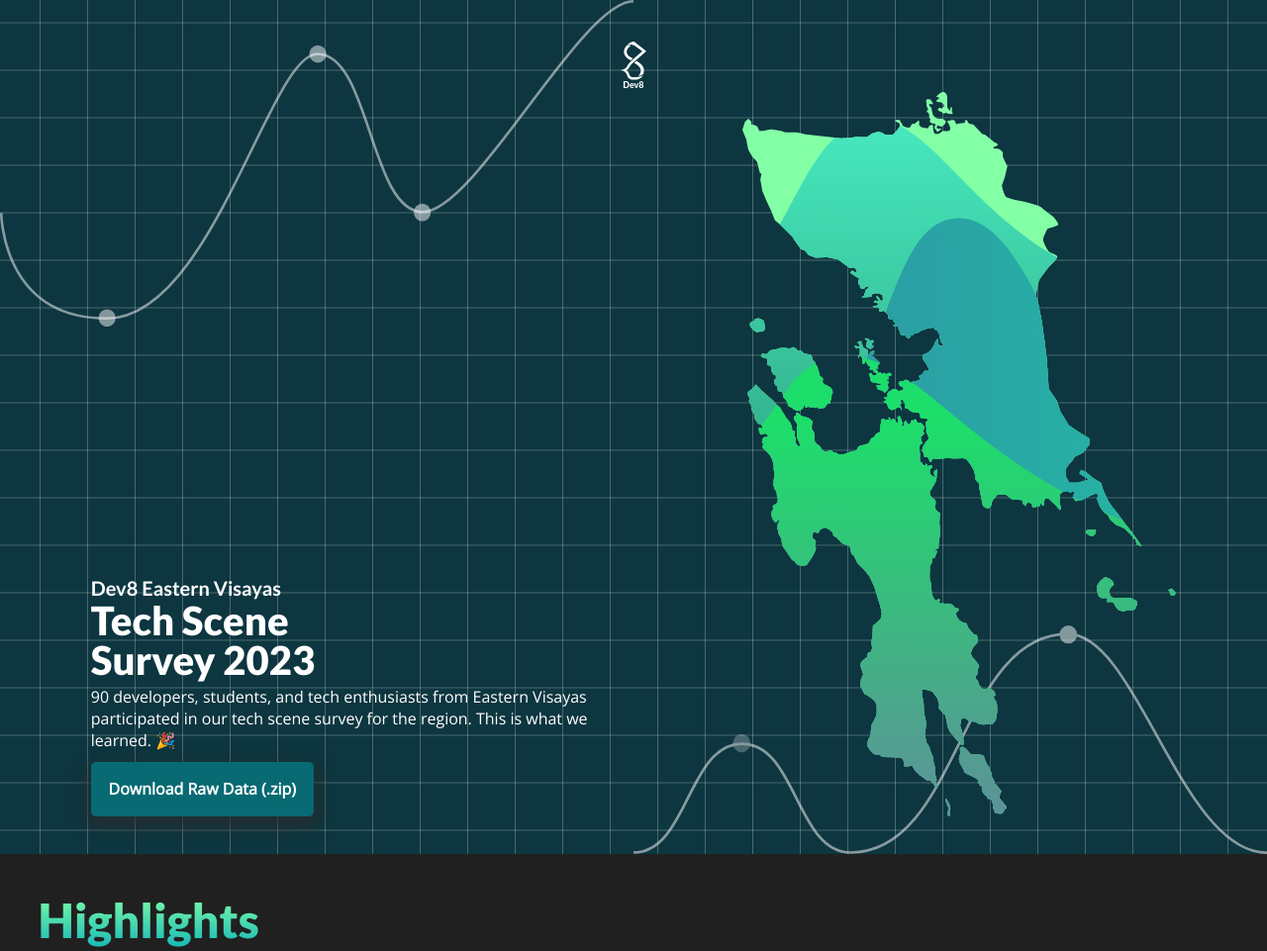
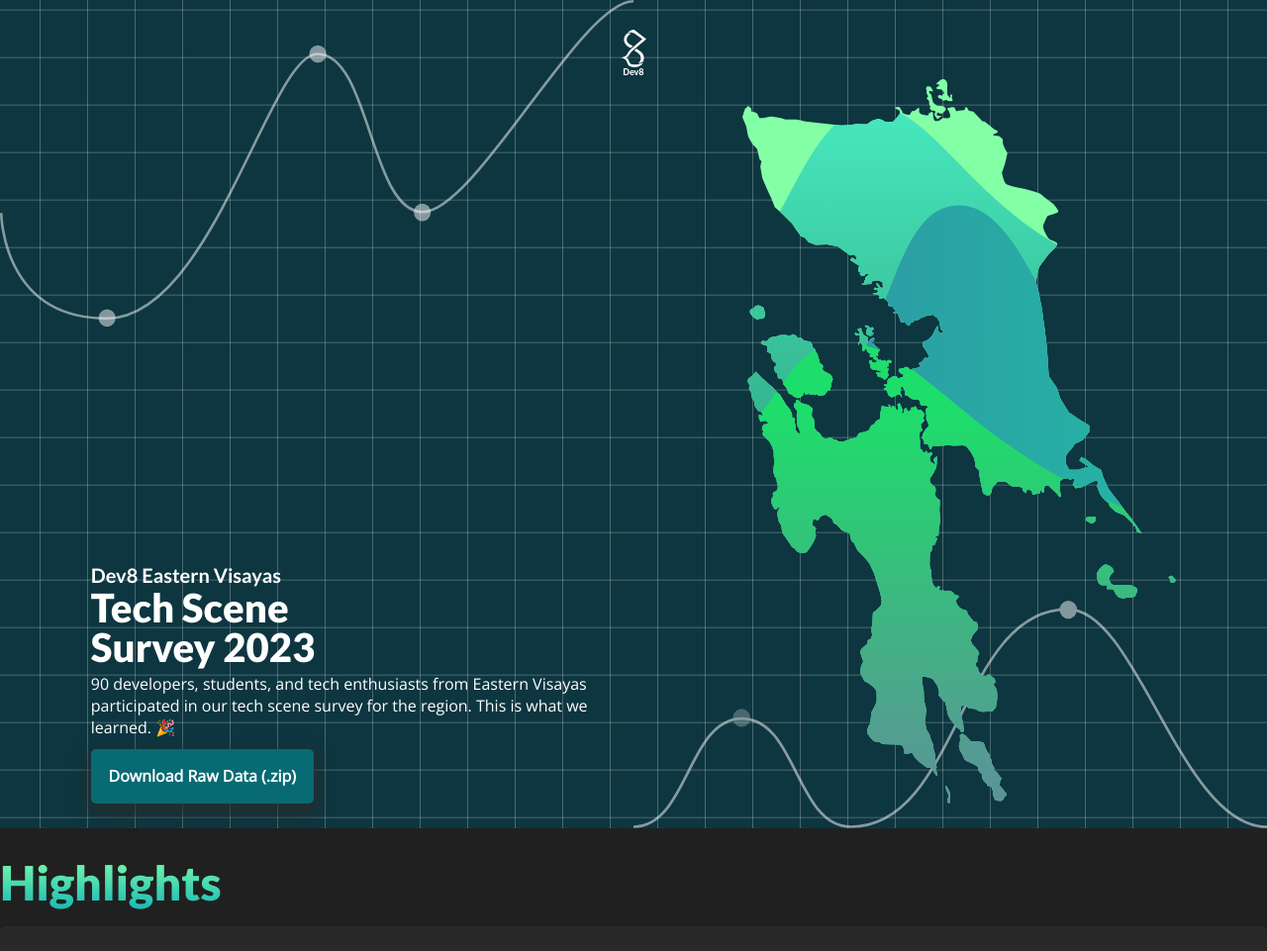
Before and after one commit to dev8community/dev8community.github.io, a plain HTML site: page pages/surveys/evtss2023.html in a window 1280 px wide. Shown: the top 961 px of the page at 99% size. Drawn offline with nearby package versions, Linux system fonts and the light colour scheme; files that its build step writes are made by us from their sources.

Commit message:
Adjusted container paddings.

```diff
--- a/src/scss/global.scss
+++ b/src/scss/global.scss
@@ -40,7 +40,7 @@
         padding: 3%;
     }
 
-    @include xlarge-screens {
+    @include large-screens {
         padding: 2% 0 2% 0;
     }
 }
```
